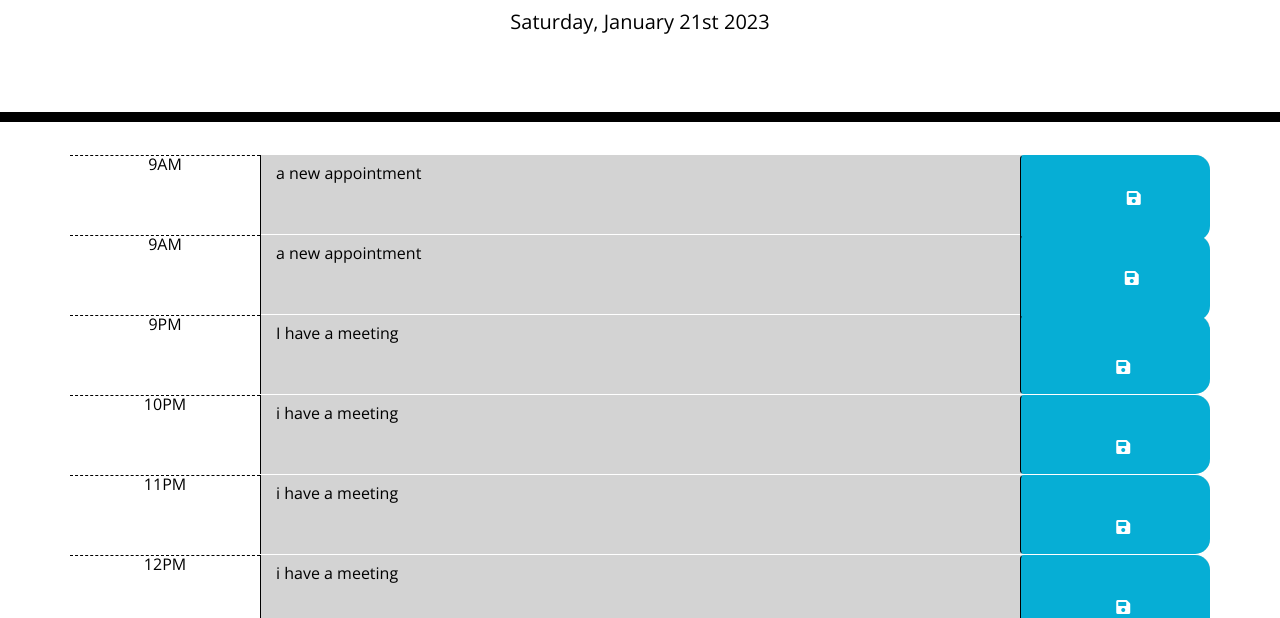
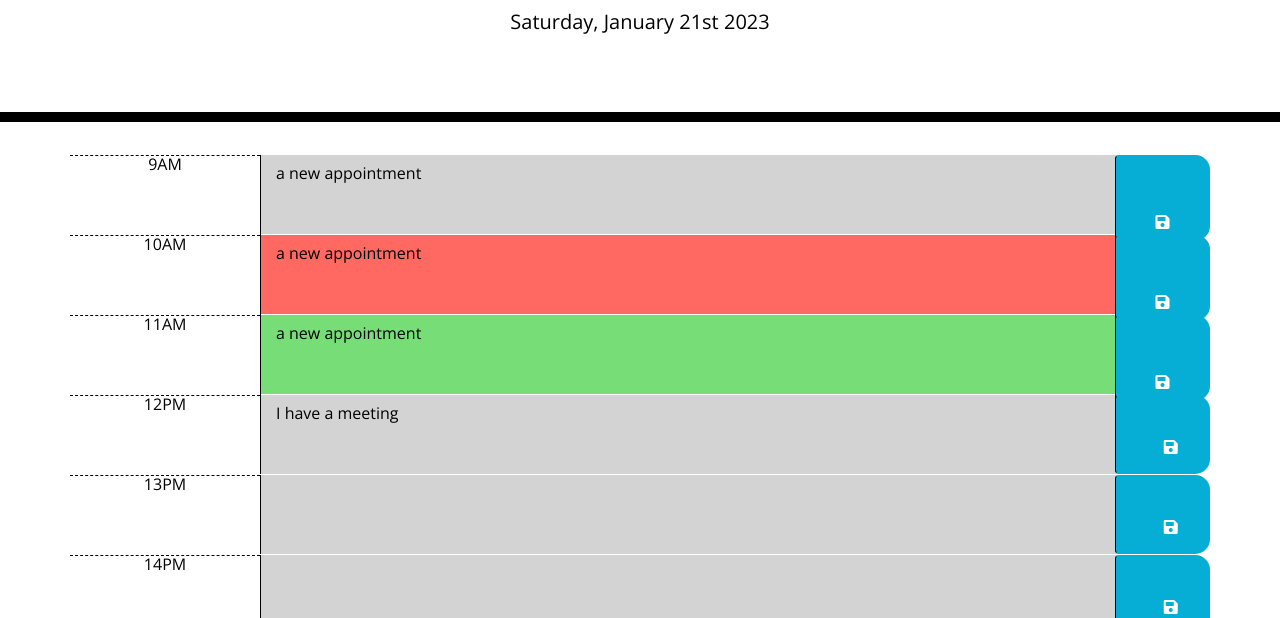
Before and after one commit to Vnsiah/Work-Day-Scheduler, a plain HTML site: page images/starter/index.html in a window 1280 px wide. Shown: the part 182-800 px from the top of the page. Drawn offline with nearby package versions, Linux system fonts and the light colour scheme.

Commit message:
sorting out the time and future

```diff
--- a/images/starter/index.html
+++ b/images/starter/index.html
@@ -32,20 +32,26 @@
     <div class="container">
       <!-- Timeblocks go here -->
       <div class="row time-block past">
-         <div class="col-2 hour">9AM</div>
-        <textarea class="col-8 description">a new appointment</textarea>
-        <button class="btn saveBtn col-2">
-         <i class="fa fa-save"></i>
-       </button>
+         <div class="hour col-xs-2 col-sm-2 col-md-2 col-lg-2">9AM</div>
+        <textarea class="col-xs-9 col-sm-9 col-md-9 col-lg-9 description" data-hour="9" id="dive9">a new appointment</textarea>
+        <button class="btn saveBtn col-xs-1 col-sm-1 col-md-1 col-lg-1">
+         <i class="fa fa-save btn-block" id="btn9"></i></button>
       </div>
-      <div class="row time-block past">
-        <div class="col-2 hour">9AM</div>
-       <textarea class="col-8 description">a new appointment</textarea>
-       <button class="btn saveBtn col-2">
-        <i class="fa fa-save"></i>
-      </button>
+
+      <div class="row time-block present">
+        <div class="hour col-xs-2 col-sm-2 col-md-2 col-lg-2">10AM</div>
+       <textarea class="col-xs-9 col-sm-9 col-md-9 col-lg-9 description" data-hour="10" id="dive9">a new appointment</textarea>
+       <button class="btn saveBtn col-xs-1 col-sm-1 col-md-1 col-lg-1">
+        <i class="fa fa-save btn-block" id="btn9"></i></button>
      </div>
-    </div>
+
+     <div class="row time-block future">
+      <div class="hour col-xs-2 col-sm-2 col-md-2 col-lg-2">11AM</div>
+     <textarea class="col-xs-9 col-sm-9 col-md-9 col-lg-9 description" data-hour="11" id="dive9">a new appointment</textarea>
+     <button class="btn saveBtn col-xs-1 col-sm-1 col-md-1 col-lg-1">
+      <i class="fa fa-save btn-block" id="btn9"></i></button>
+   </div>
+
 
     <script src="https://cdnjs.cloudflare.com/ajax/libs/jquery/3.2.1/jquery.min.js"></script>
     <script src="https://cdnjs.cloudflare.com/ajax/libs/moment.js/2.24.0/moment.min.js"></script>
--- a/images/starter/script.js
+++ b/images/starter/script.js
@@ -15,7 +15,7 @@
 //
 //  }
 
-let timeblocks = [{hour:9,description:"I have a meeting"}, {hour:10,description:"i have a meeting"},{hour:11,description:"i have a meeting"},{hour:12,description:"i have a meeting"},{hour:13,description:"i have a meeting"},{hour:14,description:"I have a meeting"}];
+let timeblocks = [{hour:12,description:"I have a meeting"}, {hour:13,description:""},{hour:14,description:""},{hour:15,description:""},{hour:16,description:""},{hour:17,description:""}];
 
 var currentDate = moment().format("dddd, MMMM Do YYYY");
 // console.log(currentDate);
@@ -29,8 +29,8 @@ const timeblock = timeblocks[i];
 
 $(`<div class="row time-block past">
 <div class="col-2 hour">${timeblock.hour+"PM"}</div>
-<textarea class="col-8 description">${timeblock.description}</textarea>
-<button class="btn saveBtn col-2">
+<textarea class="col-9 description">${timeblock.description}</textarea>
+<button class="btn saveBtn col-1">
     <i class="fa fa-save"></i>
 </button>
 </div>`).appendTo(".container")
```
